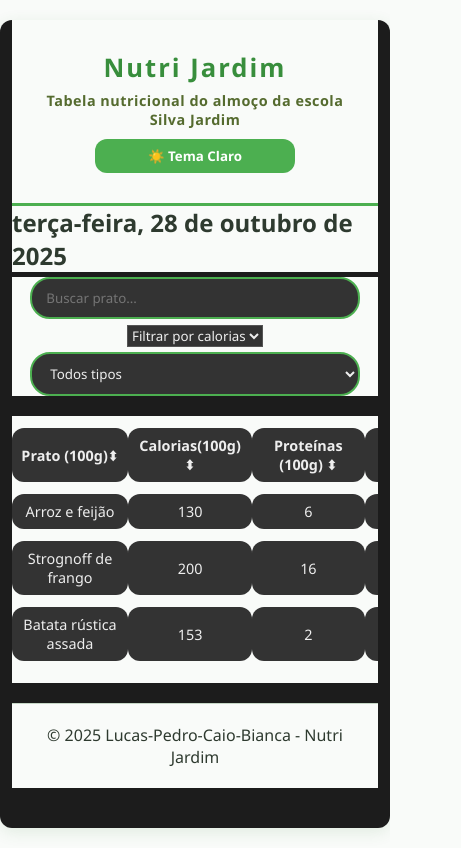
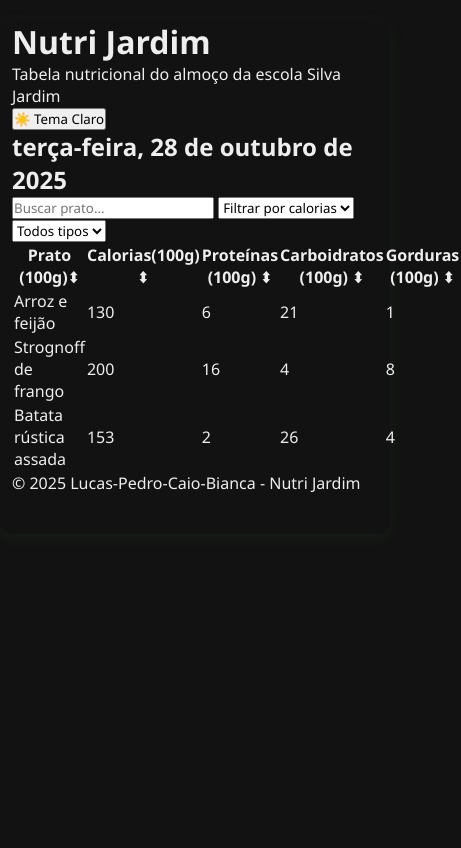
Before and after one commit to lurrite-debug/Nutri-SilvaJardim-V1, a plain HTML site: page index.html in a window 390 px wide. Both pictures are taken after a click on the button "🌙 Tema Escuro". Shown: the whole page, 461 px wide, since content can reach past the window. Drawn offline with Linux system fonts and the light colour scheme.

Commit message:
Update style.css

```diff
--- a/style.css
+++ b/style.css
@@ -1,11 +1,10 @@
 /* Reset e básico */
+
 * {
   box-sizing: border-box;
   margin: 0;
   padding: 0;
   font-family: 'Segoe UI', Tahoma, Geneva, Verdana, sans-serif;
-  color: #2e3a2f;
-  background-color: #f9fbf9;
   }
 
 html {
@@ -16,7 +15,8 @@ body {
 max-width: 100%;
 margin: 20px auto;
 padding: 0 12px 40px;
-  background-color: #ffffff;
+background-color: #f9fbf9;
+color: #2e3a2f;
 border-radius: 12px;
 box-shadow: 0 4px 16px rgba(46, 125, 50, 0.12);
 transition: background-color 0.3s ease, color 0.3s ease;
@@ -24,148 +24,7 @@ body {
 
 /* Tema escuro */
 body.dark-mode {
-  background-color: #1c1c1c;
+background-color: #121212;
 color: #eee;
 }
-body.dark-mode table th,
-body.dark-mode table td {
-  background-color: #333;
-  color: #eee;
-}
-body.dark-mode input,
-body.dark-mode select {
-  background-color: #333;
-  color: #eee;
-  border-color: #555;
-}
-
-/* Header */
-header {
-  text-align: center;
-  padding: 30px 20px 20px;
-  border-bottom: 3px solid #4caf50;
-}
-header h1 {
-  font-size: 2rem;
-  color: #388e3c;
-  margin-bottom: 6px;
-  letter-spacing: 2px;
-  font-weight: 900;
-}
-header p {
-  font-size: 1rem;
-  color: #556b2f;
-  font-weight: 600;
-  letter-spacing: 0.5px;
-}
-
-/* Botão tema */
-.tema-btn {
-  margin: 10px auto;
-  display: block;
-  width: 90%;
-  max-width: 200px;
-  padding: 8px 16px;
-  cursor: pointer;
-  border-radius: 12px;
-  border: none;
-  background: #4caf50;
-  color: white;
-  font-weight: 600;
-  transition: background 0.3s ease;
-}
-.tema-btn:hover {
-  background: #388e3c;
-}
-
-/* Filtros */
-#busca-filtro {
-  text-align: center;
-  margin-bottom: 20px;
-}
-#input-busca,
-#filtro-tipo {
-  width: 90%;
-  max-width: 250px;
-  padding: 10px 14px;
-  margin: 5px auto;
-  display: block;
-  border-radius: 20px;
-  border: 2px solid #4caf50;
-}
-
-/* Cardápio */
-#cardapio-section {
-  overflow-x: auto;
-  margin-bottom: 20px;
-}
-
-.tabela-cardapio {
-  width: 100%;
-  min-width: 600px;
-  border-collapse: separate;
-  border-spacing: 0 12px;
-  margin-bottom: 10px;
-  font-size: 1.05rem;
-}
-.tabela-cardapio th,
-.tabela-cardapio td {
-  text-align: center;
-  padding: 12px;
-  background-color: #eaf4ea;
-  border-radius: 12px;
-}
-.tabela-cardapio th {
-  background-color: #4caf50;
-  color: #fff;
-  cursor: pointer;
-}
-.tabela-cardapio tbody tr:hover td {
-  transform: scale(1.02);
-  transition: transform 0.2s ease;
-}
-.prato-do-dia {
-  border: 3px solid #ffb400 !important;
-}
-
-/* Feedback busca */
-.feedback {
-  text-align: center;
-  font-size: 1.1rem;
-  color: #e53935;
-  font-weight: 600;
-  margin-top: 10px;
-}
-body.dark-mode .feedback {
-  color: #ff6f61;
-}
-
-/* Footer */
-footer {
-  text-align: center;
-  padding: 20px 10px;
-  font-size: 1rem;
-  color: #777;
-  border-top: 1px solid #c6d7c6;
-  font-weight: 500;
-}
-
-/* Media queries para celular */
-@media (max-width: 500px) {
-  header h1 {
-    font-size: 1.6rem;
-  }
-  header p {
-    font-size: 0.9rem;
-  }
-  .tabela-cardapio th,
-  .tabela-cardapio td {
-    padding: 8px;
-    font-size: 0.9rem;
-  }
-  #input-busca,
-  #filtro-tipo {
-    max-width: 90%;
-  }
-}
-/* skjdsdkhj
+b
```
Lines whose indentation alone changed are shown as unchanged.
